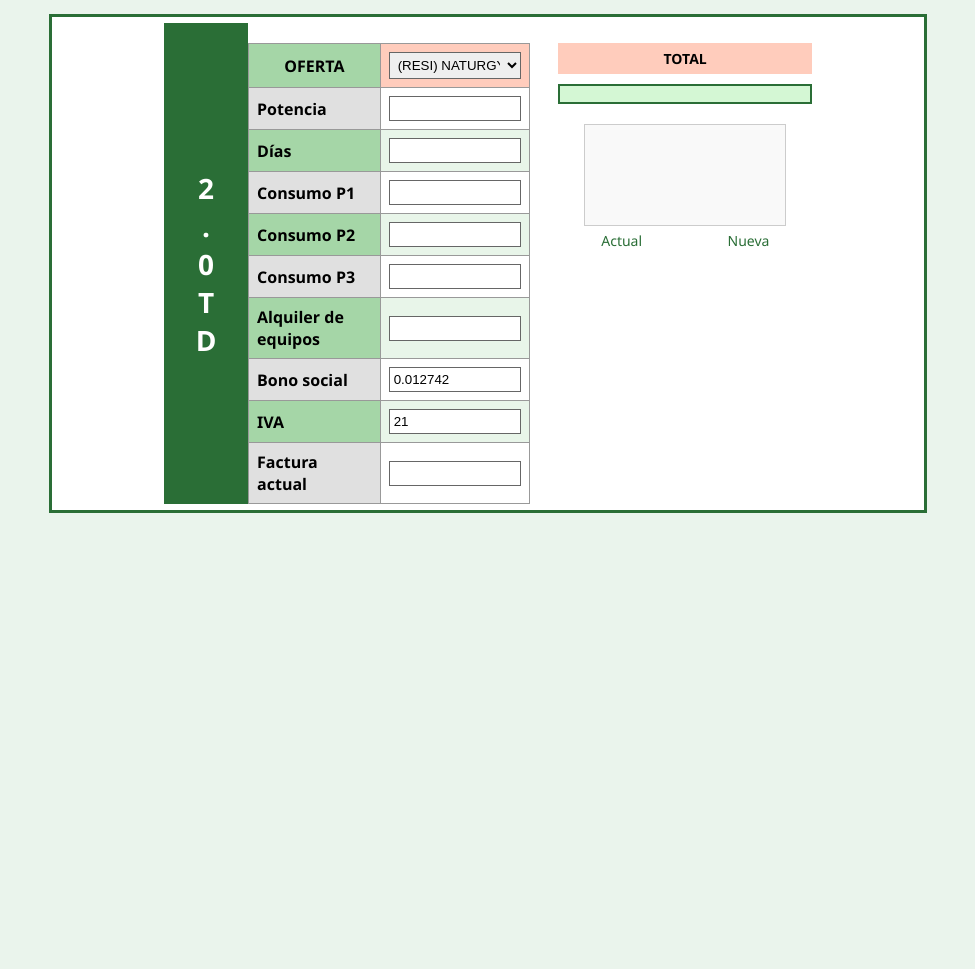
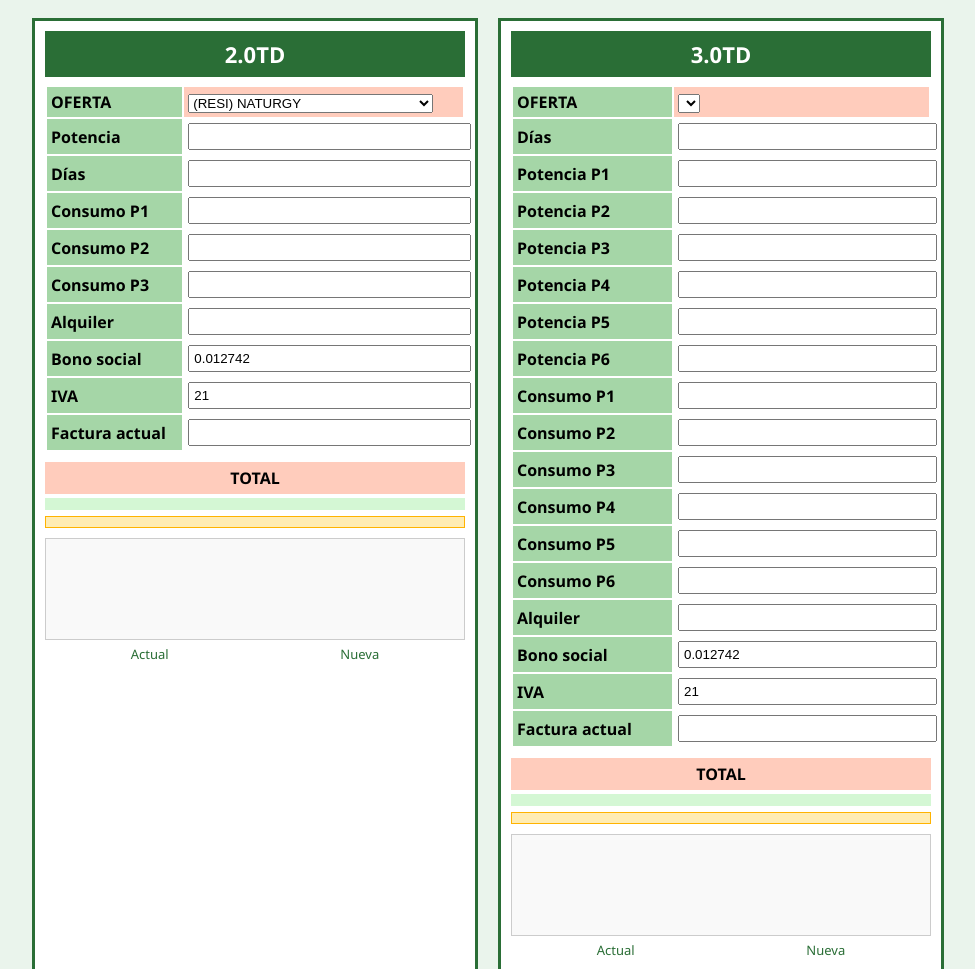
Before and after one commit to Mikelzurdomm/24.06.2025presu, a plain HTML site: page index.html in a window 1280 px wide. Shown: the top 969 px of the page, without its empty margins (152-1127 px from the left). Before the commit the page ends 800 px from the top, so only its background shows below. Drawn offline with Linux system fonts and the light colour scheme.

Commit message:
Update index.html

```diff
--- a/index.html
+++ b/index.html
@@ -2,40 +2,49 @@
 <html lang="es">
 <head>
   <meta charset="UTF-8">
-  <title>2.0TD Presupuestador</title>
+  <title>Presupuestador Luz</title>
+  <link rel="stylesheet" href="styles.css"> <!-- Usa tus estilos aquí o intégralos -->
   <style>
     body {
       background: #eaf4ec;
       font-family: 'Segoe UI', sans-serif;
-      padding: 6px;
+      padding: 10px;
+    }
+    .contenedor {
+      display: flex;
+      justify-content: center;
+      gap: 20px;
+      flex-wrap: wrap;
     }
     .panel {
-      max-width: 860px;
-      margin: auto;
       background: white;
       border: 3px solid #2a6e36;
-      padding: 6px;
+      padding: 10px;
+      max-width: 420px;
+      flex-grow: 1;
     }
-    .header {
+    .titulo {
       background: #2a6e36;
       color: white;
       text-align: center;
-      padding: 6px;
-      font-size: 32px;
+      padding: 8px;
+      font-size: 22px;
+      font-weight: bold;
+      margin-bottom: 8px;
+    }
+    .tabla-datos {
+      width: 100%;
+    }
+    .tabla-datos td {
+      padding: 4px;
+    }
+    .label {
+      background: #a5d6a7;
       font-weight: bold;
     }
-    .contenido {
-      display: flex;
-      margin-top: 20px;
-      justify-content: space-between;
-    }
-    .tabla-datos {
-      border-collapse: collapse;
-      width: 50%;
-    }
-    .tabla-datos td, .tabla-datos th {
-      border: 1px solid #999;
-      padding: 8px;
+    .celda input {
+      width: 100%;
+      padding: 4px;
     }
     .header-oferta {
       background: #a5d6a7;
@@ -45,69 +54,31 @@
     .cell-oferta {
       background: #ffccbc;
     }
-    .label-grey {
-      background: #e0e0e0;
-      font-weight: bold;
-    }
-    .label-green {
-      background: #a5d6a7;
-      font-weight: bold;
-    }
-    .cell-lightgreen {
-      background: #e8f5e9;
-    }
-    input, select {
-      width: 100%;
-      box-sizing: border-box;
-      padding: 4px;
-      border: 1px solid #666;
-    }
     .total-section {
-      width: 45%;
-      text-align: center;
+      margin-top: 10px;
     }
     .titulo-total {
       background: #ffccbc;
-      color: #000;
+      text-align: center;
+      padding: 5px;
       font-weight: bold;
+    }
+    .resultado {
+      background: #d4f7d4;
       padding: 6px;
+      margin-top: 4px;
       font-size: 14px;
     }
-    .resultado {
-      margin-top: 10px;
-      background: #d4f7d4;
-      padding: 8px;
+    .promo {
+      background: #ffecb3;
+      border: 1px solid #ffb300;
+      margin-top: 6px;
+      padding: 5px;
       text-align: center;
-      border: 2px solid #2a6e36;
-      transition: background-color 0.5s ease, transform 0.4s ease;
-      animation: entrada 0.6s ease-in-out;
       font-size: 14px;
     }
-    @keyframes entrada {
-      0% {
-        transform: scale(0.95);
-        opacity: 0;
-      }
-      100% {
-        transform: scale(1);
-        opacity: 1;
-      }
-    }
-    .ahorro-verde {
-      color: #388e3c;
-      transition: color 0.4s ease;
-      font-size: 14px;
-      font-weight: bold;
-    }
-    .ahorro-rojo {
-      color: #d32f2f;
-      transition: color 0.4s ease;
-      font-size: 14px;
-      font-weight: bold;
-    }
-    .barras-container {
+    .grafico {
       margin-top: 10px;
-      text-align: center;
     }
     .barras {
       display: flex;
@@ -116,132 +87,99 @@
       height: 100px;
       background: #f9f9f9;
       border: 1px solid #ccc;
-      margin: 0 auto;
-      max-width: 200px;
+      margin-bottom: 5px;
     }
     .barra {
-      width: 60px;
-      transition: height 0.6s ease;
+      width: 40px;
     }
     .barra-actual {
-      background-color: #ffcccb; /* pale red */
+      background: #ffcccc;
     }
     .barra-nueva {
-      background-color: #4caf50; /* green */
+      background: #4caf50;
     }
     .label-barras {
       display: flex;
       justify-content: space-around;
-      margin-top: 5px;
-    }
-    .label-barras span {
-      width: 60px;
-      text-align: center;
-      font-size: 14px;
+      font-size: 13px;
       color: #2a6e36;
-    }
-
-/* Enlarge Factura actual value in table */
-.tabla-datos td.factura-valor {
-  font-size: 24px;
-  font-weight: bold;
-}
-
-
-  /* Estilos para resultado reorganizado */
-  .resultado-principal {
-    text-align: left;
-    padding: 6px;
-  }
-  .resultado-principal strong {
-    display: inline-block;
-    width: 120px;
-    font-size: 14px;
-  }
-  .factura-actual-value, .factura-nueva-value {
-    font-weight: bold;
-    font-size: 18px;
-  }
-  .promo-box {
-    margin-top: 15px;
-    background-color: #ffecb3;
-    border: 2px solid #ffb300;
-    padding: 6px;
-    text-align: center;
-    font-size: 14px;
     }
   </style>
 </head>
 <body>
+  <div class="contenedor">
+
+    <!-- PANEL 2.0TD -->
     <div class="panel">
-    <div style="display: flex; align-items: stretch; justify-content: center;">
-  <div style="background: #2a6e36; color: white; display: flex; align-items: center; justify-content: center; font-size: 28px; font-weight: bold; padding: 10px 20px; writing-mode: vertical-lr; text-orientation: upright; border: 3px solid #2a6e36;">2.0TD</div>
-    <div class="contenido">
+      <div class="titulo">2.0TD</div>
       <table class="tabla-datos">
-        <tr>
-          <th class="header-oferta">OFERTA</th>
-          <td class="cell-oferta"><select id="oferta_20td"></select></td>
-        </tr>
-        <tr>
-          <td class="label-grey">Potencia</td>
-          <td><input id="potencia20" type="number" step="0.01"></td>
-        </tr>
-        <tr>
-          <td class="label-green">Días</td>
-          <td class="cell-lightgreen"><input id="dias20" type="number"></td>
-        </tr>
-        <tr>
-          <td class="label-grey">Consumo P1</td>
-          <td><input id="consumo1_20" type="number"></td>
-        </tr>
-        <tr>
-          <td class="label-green">Consumo P2</td>
-          <td class="cell-lightgreen"><input id="consumo2_20" type="number"></td>
-        </tr>
-        <tr>
-          <td class="label-grey">Consumo P3</td>
-          <td><input id="consumo3_20" type="number"></td>
-        </tr>
-        <tr>
-          <td class="label-green">Alquiler de equipos</td>
-          <td class="cell-lightgreen"><input id="alquiler20" type="number"></td>
-        </tr>
-        <tr>
-          <td class="label-grey">Bono social</td>
-          <td><input id="bono20" type="number" step="0.000001" value="0.012742" step="0.000001"></td>
-        </tr>
-        <tr>
-          <td class="label-green">IVA</td>
-          <td class="cell-lightgreen"><input id="iva20" type="number" value="21"></td>
-        </tr>
-        <tr>
-          <td class="label-grey">Factura actual</td>
-          <td><input id="factura20" type="number"></td>
-        </tr>
+        <tr><td class="header-oferta">OFERTA</td><td class="cell-oferta"><select id="oferta_20td"></select></td></tr>
+        <tr><td class="label">Potencia</td><td class="celda"><input id="potencia20" type="number" step="0.01"></td></tr>
+        <tr><td class="label">Días</td><td class="celda"><input id="dias20" type="number"></td></tr>
+        <tr><td class="label">Consumo P1</td><td class="celda"><input id="consumo1_20" type="number"></td></tr>
+        <tr><td class="label">Consumo P2</td><td class="celda"><input id="consumo2_20" type="number"></td></tr>
+        <tr><td class="label">Consumo P3</td><td class="celda"><input id="consumo3_20" type="number"></td></tr>
+        <tr><td class="label">Alquiler</td><td class="celda"><input id="alquiler20" type="number"></td></tr>
+        <tr><td class="label">Bono social</td><td class="celda"><input id="bono20" type="number" step="0.000001" value="0.012742"></td></tr>
+        <tr><td class="label">IVA</td><td class="celda"><input id="iva20" type="number" value="21"></td></tr>
+        <tr><td class="label">Factura actual</td><td class="celda"><input id="factura20" type="number"></td></tr>
       </table>
       <div class="total-section">
         <div class="titulo-total">TOTAL</div>
         <div class="resultado" id="resultado_20td"></div>
-        <div class="barras-container" style="margin-top: 20px;">
+        <div class="promo" id="promo20"></div>
+        <div class="grafico">
           <div class="barras">
-          <div id="barra-actual" class="barra barra-actual" style="height: 0%;"></div>
-          <div id="barra-nueva" class="barra barra-nueva" style="height: 0%;"></div>
+            <div id="barra-actual" class="barra barra-actual"></div>
+            <div id="barra-nueva" class="barra barra-nueva"></div>
           </div>
-        <div class="label-barras">
-          <span>Actual</span><span>Nueva</span>
+          <div class="label-barras"><span>Actual</span><span>Nueva</span></div>
         </div>
       </div>
     </div>
-    <div style="display:none">
+
+    <!-- PANEL 3.0TD -->
+    <div class="panel">
+      <div class="titulo">3.0TD</div>
+      <table class="tabla-datos">
+        <tr><td class="header-oferta">OFERTA</td><td class="cell-oferta"><select id="oferta_30td"></select></td></tr>
+        <tr><td class="label">Días</td><td class="celda"><input id="dias30" type="number"></td></tr>
+        <!-- Potencias P1–P6 -->
+        <tr><td class="label">Potencia P1</td><td class="celda"><input id="potencia30_p1" type="number"></td></tr>
+        <tr><td class="label">Potencia P2</td><td class="celda"><input id="potencia30_p2" type="number"></td></tr>
+        <tr><td class="label">Potencia P3</td><td class="celda"><input id="potencia30_p3" type="number"></td></tr>
+        <tr><td class="label">Potencia P4</td><td class="celda"><input id="potencia30_p4" type="number"></td></tr>
+        <tr><td class="label">Potencia P5</td><td class="celda"><input id="potencia30_p5" type="number"></td></tr>
+        <tr><td class="label">Potencia P6</td><td class="celda"><input id="potencia30_p6" type="number"></td></tr>
+        <!-- Consumos P1–P6 -->
+        <tr><td class="label">Consumo P1</td><td class="celda"><input id="consumo30_p1" type="number"></td></tr>
+        <tr><td class="label">Consumo P2</td><td class="celda"><input id="consumo30_p2" type="number"></td></tr>
+        <tr><td class="label">Consumo P3</td><td class="celda"><input id="consumo30_p3" type="number"></td></tr>
+        <tr><td class="label">Consumo P4</td><td class="celda"><input id="consumo30_p4" type="number"></td></tr>
+        <tr><td class="label">Consumo P5</td><td class="celda"><input id="consumo30_p5" type="number"></td></tr>
+        <tr><td class="label">Consumo P6</td><td class="celda"><input id="consumo30_p6" type="number"></td></tr>
+        <!-- Extras -->
+        <tr><td class="label">Alquiler</td><td class="celda"><input id="alquiler30" type="number"></td></tr>
+        <tr><td class="label">Bono social</td><td class="celda"><input id="bono30" type="number" value="0.012742" step="0.000001"></td></tr>
+        <tr><td class="label">IVA</td><td class="celda"><input id="iva30" type="number" value="21"></td></tr>
+        <tr><td class="label">Factura actual</td><td class="celda"><input id="factura30" type="number"></td></tr>
+      </table>
+      <div class="total-section">
+        <div class="titulo-total">TOTAL</div>
+        <div class="resultado" id="resultado_30td"></div>
+        <div class="promo" id="promo30"></div>
+        <div class="grafico">
           <div class="barras">
-        <div id="barra-actual" class="barra barra-actual" style="height: 0%;"></div>
-        <div id="barra-nueva" class="barra barra-nueva" style="height: 0%;"></div>
+            <div id="barra30-actual" class="barra barra-actual"></div>
+            <div id="barra30-nueva" class="barra barra-nueva"></div>
           </div>
-      <div class="label-barras">
-        <span>Actual</span><span>Nueva</span>
+          <div class="label-barras"><span>Actual</span><span>Nueva</span></div>
         </div>
       </div>
     </div>
+
+  </div>
+
   <script src="main.js"></script>
 </body>
 </html>
```
Lines whose indentation alone changed are shown as unchanged.
